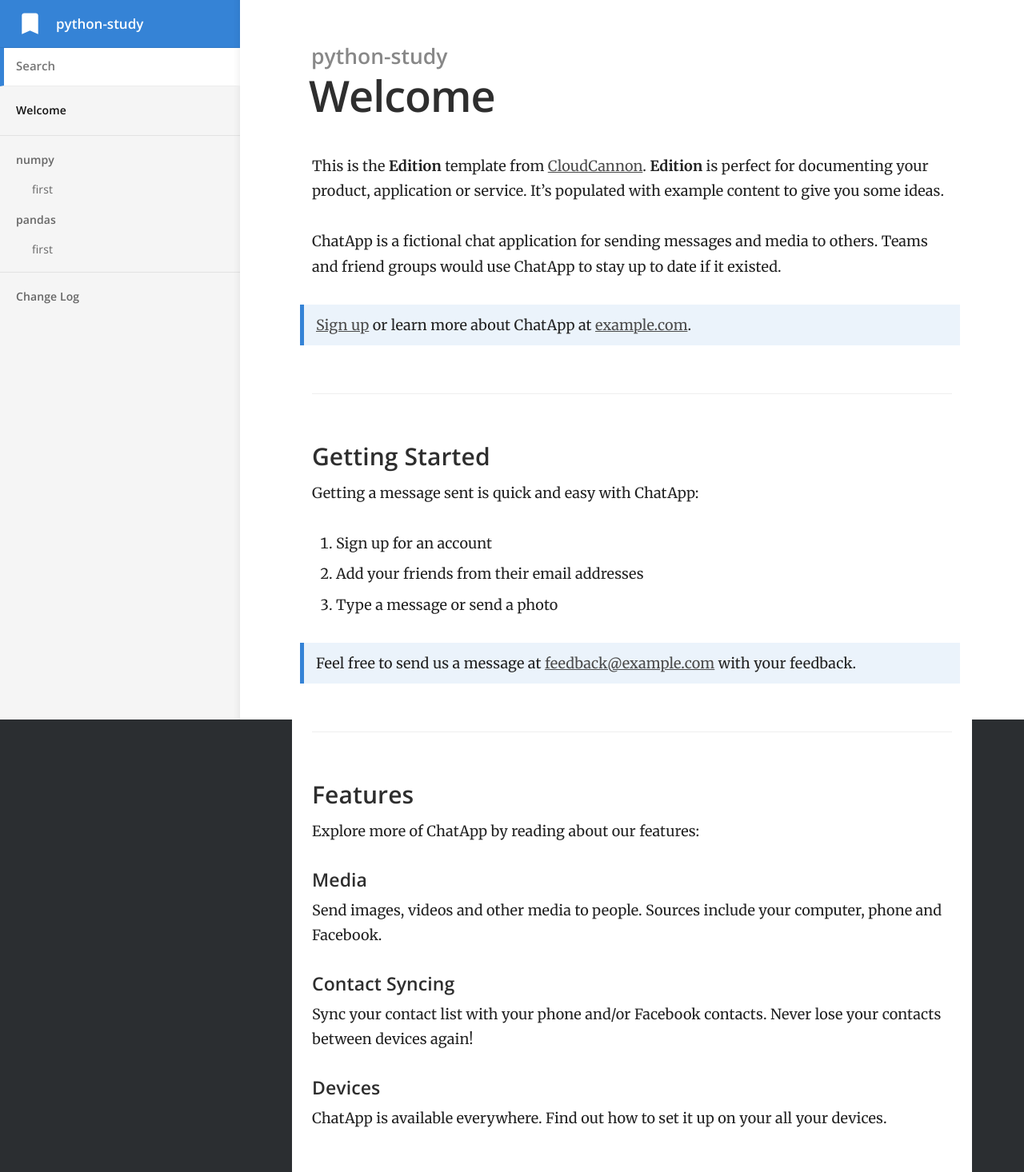
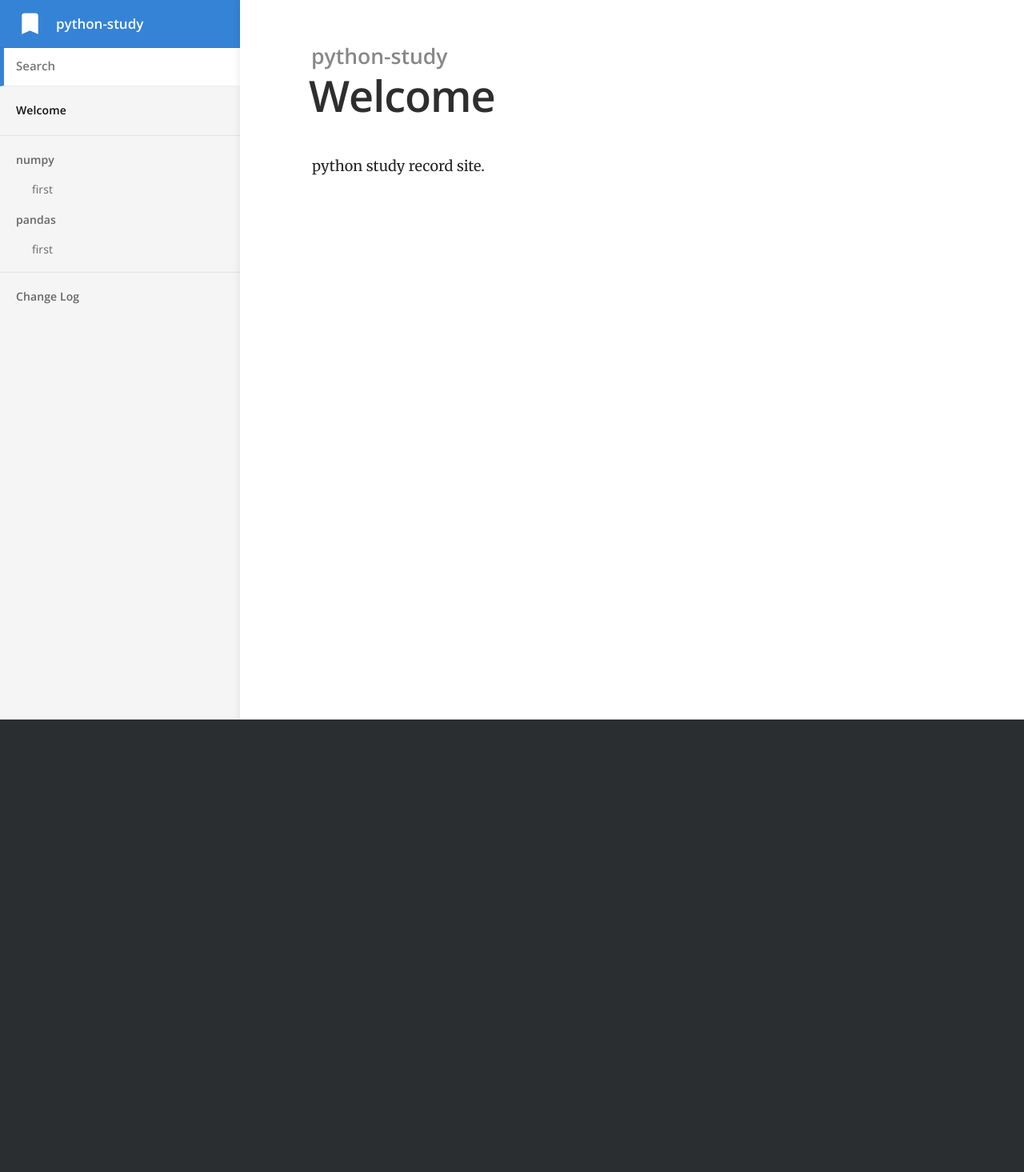
Before and after one commit to jongeunShin95/python-study, a Jekyll site: the page built from index.md, in a window 1280 px wide. Shown: the whole page at 80% size. Built offline with Jekyll 4.4.1, drawn with Linux system fonts in a browser that asks for light colours; after the commit the page ends 900 px from its top, so only the background shows below that.

Commit message:
setting...

```diff
--- a/index.md
+++ b/index.md
@@ -2,37 +2,4 @@
 title: Welcome
 ---
 
-This is the **Edition** template from [CloudCannon](http://cloudcannon.com/).
-**Edition** is perfect for documenting your product, application or service.
-It's populated with example content to give you some ideas.
-
-ChatApp is a fictional chat application for sending messages and media to others.
-Teams and friend groups would use ChatApp to stay up to date if it existed.
-
-> [Sign up](http://example.com/signup) or learn more about ChatApp at [example.com](http://example.com/).
-
-### Getting Started
-
-Getting a message sent is quick and easy with ChatApp:
-
-1. Sign up for an account
-2. Add your friends from their email addresses
-3. Type a message or send a photo
-
-> Feel free to send us a message at [feedback@example.com](mailto:feedback@example.com) with your feedback.
-
-### Features
-
-Explore more of ChatApp by reading about our features:
-
-#### Media
-
-Send images, videos and other media to people. Sources include your computer, phone and Facebook.
-
-#### Contact Syncing
-
-Sync your contact list with your phone and/or Facebook contacts. Never lose your contacts between devices again!
-
-#### Devices
-
-ChatApp is available everywhere. Find out how to set it up on your all your devices.
+python study record site.
```
